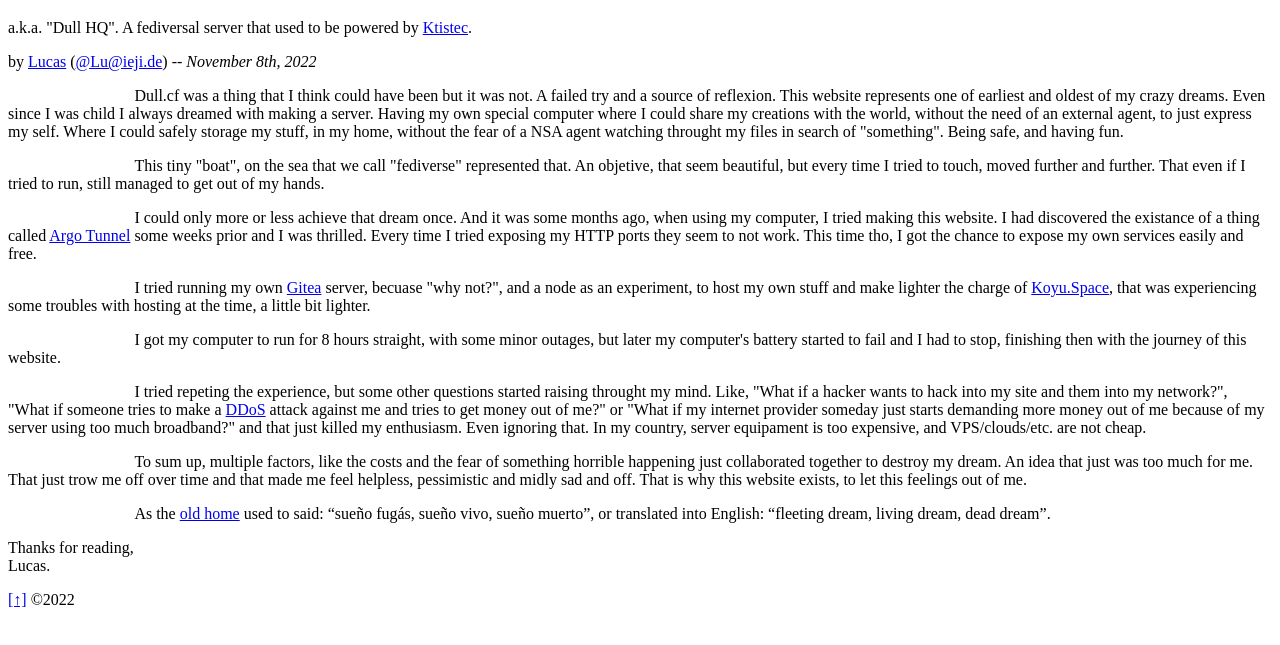
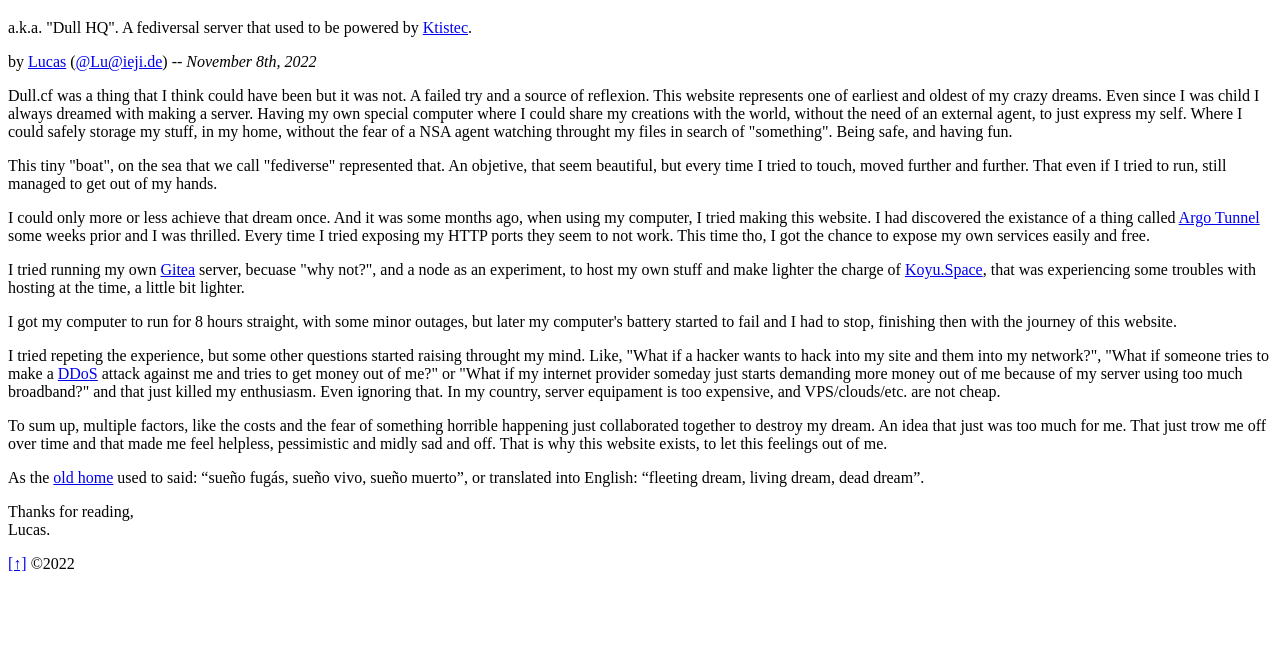
Before and after one commit to exitcas/dullcf, a plain HTML site: page index.html in a window 1280 px wide. Shown: the part 61-706 px from the top of the page. Drawn offline with Linux system fonts and the light colour scheme.

Commit message:
Update index.html

```diff
--- a/index.html
+++ b/index.html
@@ -10,7 +10,6 @@
   <h1>Dull.cf</h1>
   <p>a.k.a. "Dull HQ". A fediversal server that used to be powered by <a href="https://github.com/toddsundsted/ktistec">Ktistec</a>.</p>
   <p>by <a href="https://atico.ga/">Lucas</a> (<a href="https://ieji.de/@Lu">@Lu@ieji.de</a>) -- <i>November 8th, 2022</i></p>
-  <div style="text-indent:10%;">
   <p>Dull.cf was a thing that I think could have been but it was not. A failed try and a source of reflexion. This website represents one of earliest and oldest of my crazy dreams. Even since I was child I always dreamed with making a server. Having my own special computer where I could share my creations with the world, without the need of an external agent, to just express my self. Where I could safely storage my stuff, in my home, without the fear of a NSA agent watching throught my files in search of "something". Being safe, and having fun.</p>
   <p>This tiny "boat", on the sea that we call "fediverse" represented that. An objetive, that seem beautiful, but every time I tried to touch, moved further and further. That even if I tried to run, still managed to get out of my hands.</p>
   <p>I could only more or less achieve that dream once. And it was some months ago, when using my computer, I tried making this website. I had discovered the existance of a thing called <a href="https://blog.cloudflare.com/argo-tunnel/">Argo Tunnel</a> some weeks prior and I was thrilled. Every time I tried exposing my HTTP ports they seem to not work. This time tho, I got the chance to expose my own services easily and free.</p>
@@ -19,7 +18,6 @@
   <p>I tried repeting the experience, but some other questions started raising throught my mind. Like, "What if a hacker wants to hack into my site and them into my network?", "What if someone tries to make a <a href="https://en.wikipedia.org/wiki/Denial-of-service_attack">DDoS</a> attack against me and tries to get money out of me?" or "What if my internet provider someday just starts demanding more money out of me because of my server using too much broadband?" and that just killed my enthusiasm. Even ignoring that. In my country, server equipament is too expensive, and VPS/clouds/etc. are not cheap.</p>
   <p>To sum up, multiple factors, like the costs and the fear of something horrible happening just collaborated together to destroy my dream. An idea that just was too much for me. That just trow me off over time and that made me feel helpless, pessimistic and midly sad and off. That is why this website exists, to let this feelings out of me.</p>
   <p>As the <a href="https://dull.cf/index_v1.html">old home</a> used to said: <q>sue&ntilde;o fug&aacute;s, sue&ntilde;o vivo, sue&ntilde;o muerto</q>, or translated into English: <q>fleeting dream, living dream, dead dream</q>.</p>
-  </div>
   <p>Thanks for reading,<br />Lucas.</p>
   <p><a href="#up">[&uarr;]</a> &copy;2022</p>
 </body>
```
Lines whose indentation alone changed are shown as unchanged.
